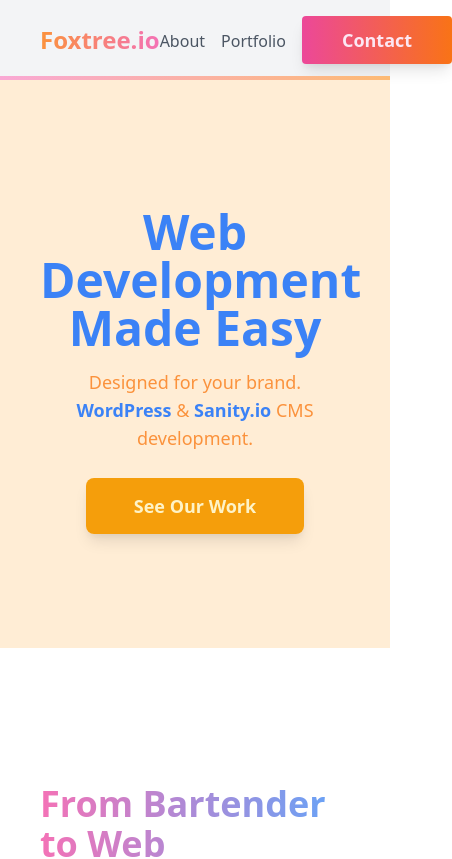
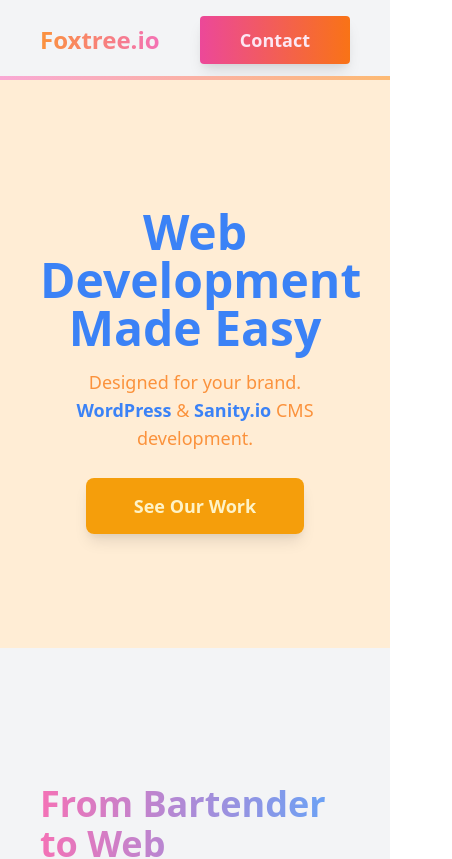
Before and after one commit to mikefox17/react-tailwind, a React (Vite) app in the folder frontend/: page / in a window 390 px wide. Shown: the top 859 px of the page, 452 px wide, since content can reach past the window. Built offline with nearby package versions, Linux system fonts and the light colour scheme.

Commit message:
navbar responsive fixed

```diff
--- a/frontend/src/App.jsx
+++ b/frontend/src/App.jsx
@@ -8,12 +8,14 @@ import ContactForm from './components/ContactForm';
 const App = () => {
     return (
         <>
+            <div className='bg-gray-100'>
                 <Navigation />
                 <Hero />
                 <Overview />
                 <BlogSection />
                 <VideoSection />
                 <ContactForm />
+            </div>
         </>
     );
 };
--- a/frontend/src/components/Navigation.jsx
+++ b/frontend/src/components/Navigation.jsx
@@ -15,9 +15,13 @@ const Navigation = () => {
                     </a>
                 </div>
                 {/* rightride */}
-                <div className='space-x-4 lg:space-x-8'>
-                    <a href='#'>About</a>
-                    <a href='#'>Portfolio</a>
+                <div className='space-x-4  space-x-8'>
+                    <a className='hidden lg:inline-block' href='#'>
+                        About
+                    </a>
+                    <a className='hidden lg:inline-block' href='#'>
+                        Portfolio
+                    </a>
                     <a
                         className='bg-gradient-to-r from-pink-500 to-orange-500 py-3 px-10 rounded text-pink-100 font-semibold text-lg shadow-lg hover:shadow-2xl transform transition duration-300 '
                         href='#'
```
Lines whose indentation alone changed are shown as unchanged.
